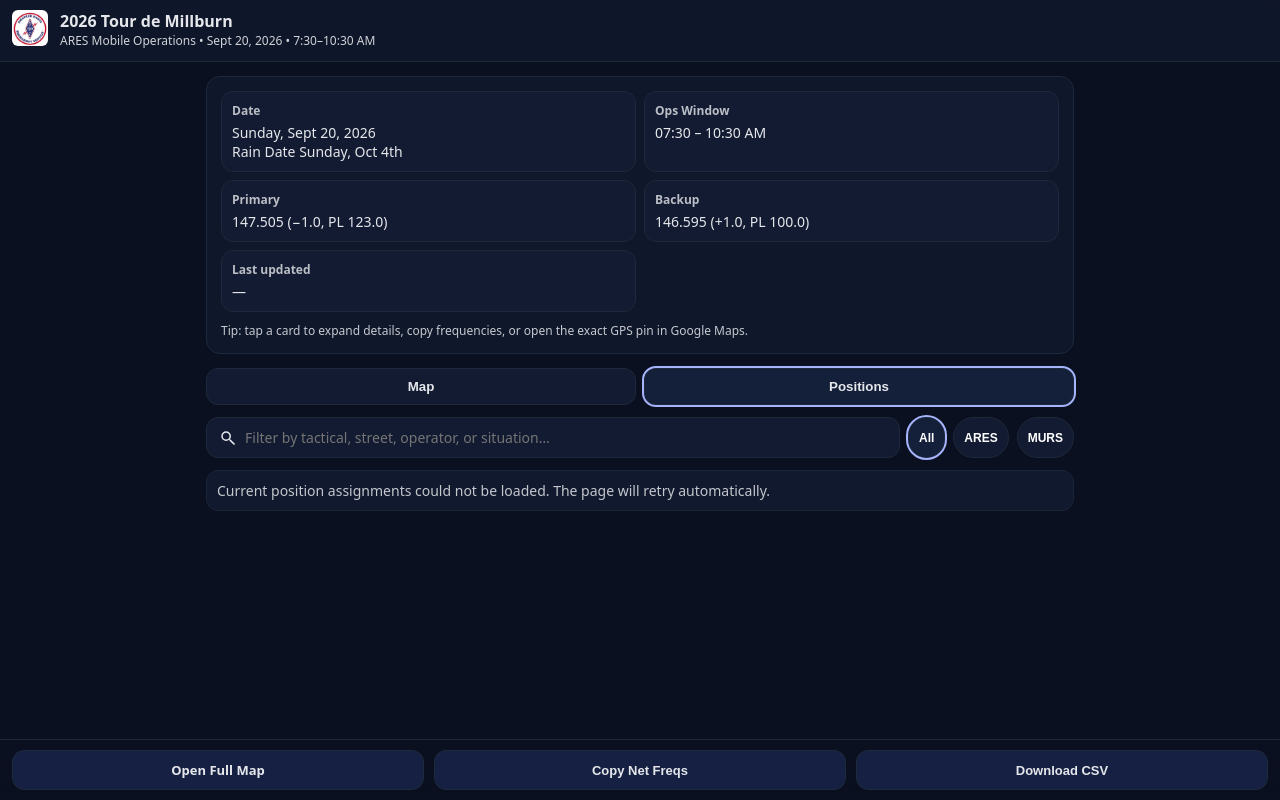
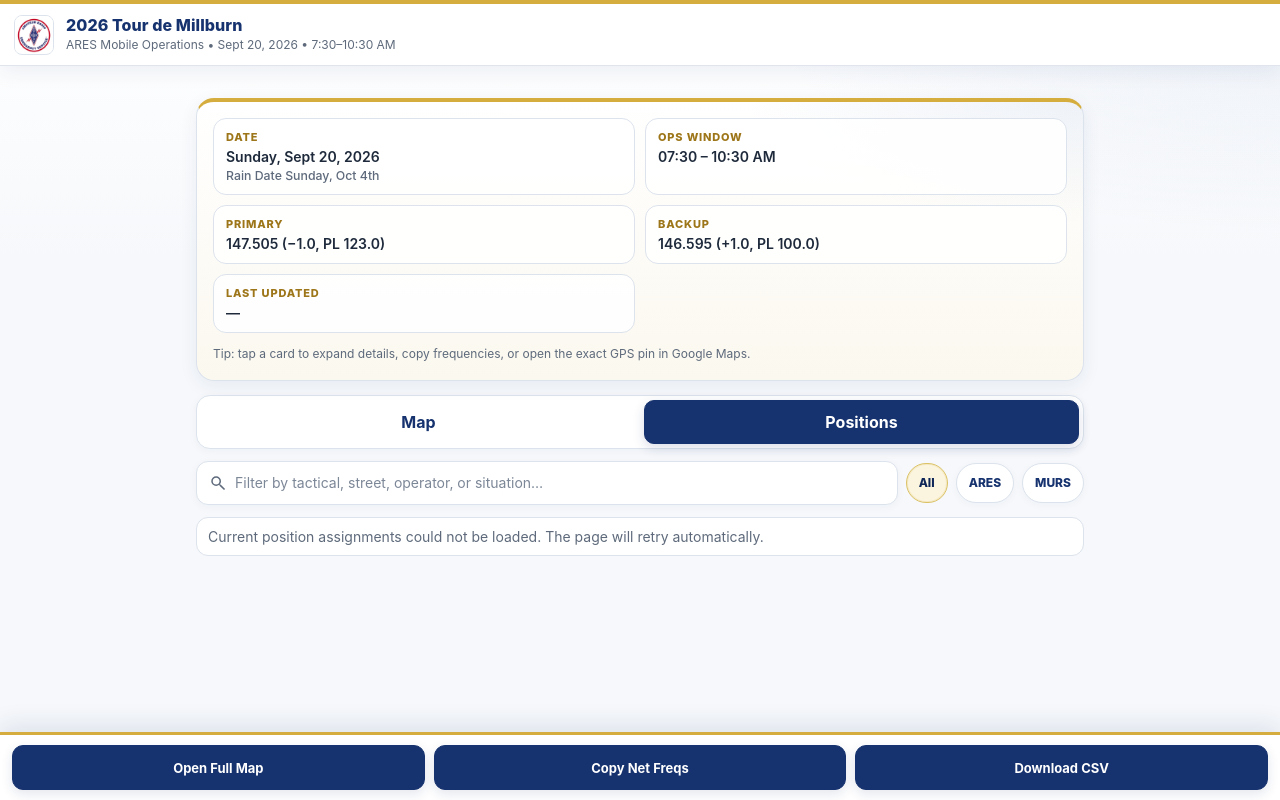
Before and after one commit to JEA3/ares, a plain HTML site: page tdm2026.html in a window 1280 px wide. Both pictures are taken after a click on the button "Positions". Drawn offline with Linux system fonts and the light colour scheme.

Commit message:
Refactor styles and update theme color
Updated theme color and various styles for improved aesthetics. Adjusted alert banner and header styles for better visibility and user experience.

```diff
--- a/tdm2026.html
+++ b/tdm2026.html
@@ -3,177 +3,422 @@
 <head>
   <meta charset="utf-8" />
   <meta name="viewport" content="width=device-width, initial-scale=1, viewport-fit=cover" />
-  <meta name="theme-color" content="#0f172a">
+  <meta name="theme-color" content="#17336f">
   <title>2026 Tour de Millburn – ARES Mobile Ops</title>
   <meta name="description" content="ARES mobile operations page for the 2026 Tour de Millburn. Map, tactical positions, operators, and frequencies." />
 
   <!-- iOS PWA niceties -->
   <meta name="apple-mobile-web-app-capable" content="yes">
-  <meta name="apple-mobile-web-app-status-bar-style" content="black-translucent">
+  <meta name="apple-mobile-web-app-status-bar-style" content="default">
 
   <style>
     :root{
-      --bg:#0b1020;         /* deep slate */
-      --panel:#0f172a;      /* dark panel */
-      --ink:#e5e7eb;        /* light text */
-      --muted:#a5b4fc;      /* accent */
-      --accent:#60a5fa;     /* action */
-      --ok:#10b981;         /* success */
-      --warn:#f59e0b;       /* warning */
-      --card:#121b31;       /* card background */
-      --ring:#1e293b;       /* subtle outlines */
+      /* Essex County-inspired palette used on the redesigned ARES home page */
+      --county-navy:#17336f;
+      --county-navy-deep:#0e2557;
+      --county-blue:#2b5ca8;
+      --county-gold:#d5ad3f;
+      --county-gold-dark:#9d7619;
+      --paper:#ffffff;
+      --canvas:#f6f8fb;
+      --warm:#fbf8ef;
+      --blue-soft:#eef4fc;
+      --gold-soft:#fbf5df;
+      --ink:#1e2a3b;
+      --muted:#5e6a7b;
+      --line:#dce3ec;
+      --success:#187451;
+      --warn:#b7791f;
+      --shadow:0 10px 28px rgba(23,51,111,.10);
+      --shadow-soft:0 5px 18px rgba(23,51,111,.07);
 
-      /* Alert banner palette */
-      --banner-bg:#fde047;  /* vivid yellow */
-      --banner-border:#eab308; /* deeper yellow */
-      --banner-fg:#0b1020;  /* dark text for contrast */
+      /* Existing alert-banner variables retained */
+      --banner-bg:#fff2b8;
+      --banner-border:#d5ad3f;
+      --banner-fg:#342a12;
     }
-    * { box-sizing: border-box; }
-    html, body { margin:0; padding:0; background:var(--bg); color:var(--ink); font-family: system-ui, -apple-system, Segoe UI, Roboto,  Helvetica, Arial, "Apple Color Emoji", "Segoe UI Emoji"; }
-    a { color: var(--accent); }
-    .wrap { max-width: 900px; margin: 0 auto; padding: env(safe-area-inset-top) 16px 96px; }
+
+    *{box-sizing:border-box}
+    html{scroll-behavior:smooth}
+    html,body{
+      margin:0;
+      padding:0;
+      background:var(--canvas);
+      color:var(--ink);
+      font-family:Inter,ui-sans-serif,system-ui,-apple-system,BlinkMacSystemFont,"Segoe UI",Roboto,Helvetica,Arial,"Apple Color Emoji","Segoe UI Emoji";
+      -webkit-font-smoothing:antialiased;
+      text-rendering:optimizeLegibility;
+    }
+    body{
+      min-height:100vh;
+      background:
+        radial-gradient(800px 360px at 100% 0%, rgba(43,92,168,.08), transparent 65%),
+        linear-gradient(180deg,#ffffff 0,#f6f8fb 260px,#f6f8fb 100%);
+    }
+    a{color:var(--county-blue);text-underline-offset:3px}
+    a:hover{text-decoration-thickness:2px}
+    button,input{font:inherit}
+    button{cursor:pointer}
+    button:focus-visible,a:focus-visible,input:focus-visible,summary:focus-visible{
+      outline:3px solid rgba(213,173,63,.68);
+      outline-offset:2px;
+    }
+
+    .wrap{
+      max-width:920px;
+      margin:0 auto;
+      padding:18px 16px calc(104px + env(safe-area-inset-bottom));
+    }
 
     /* ATTENTION BANNER */
     .alert-banner{
-      position: sticky; top: 0; z-index: 1100;
-      background: var(--banner-bg); color: var(--banner-fg);
-      border-bottom: 2px solid var(--banner-border);
-      padding: calc(env(safe-area-inset-top) + 8px) 12px 8px;
-      display: flex; align-items: center; gap: 10px; justify-content: center;
-      font-weight: 800; text-align: center; letter-spacing: .2px;
-      box-shadow: 0 6px 12px rgba(0,0,0,.25);
+      position:sticky;
+      top:0;
+      z-index:1100;
+      background:var(--banner-bg);
+      color:var(--banner-fg);
+      border-bottom:2px solid var(--banner-border);
+      padding:calc(env(safe-area-inset-top) + 9px) 12px 9px;
+      display:flex;
+      align-items:center;
+      gap:10px;
+      justify-content:center;
+      font-weight:800;
+      text-align:center;
+      letter-spacing:.1px;
+      box-shadow:0 5px 16px rgba(23,51,111,.12);
     }
-    .alert-banner .icon{ font-size: 18px; line-height: 1; }
-    .alert-banner .banner-text{ font-size: 14px; }
-    .alert-banner .banner-text b{ font-weight: 900; }
+    .alert-banner .icon{font-size:18px;line-height:1}
+    .alert-banner .banner-text{font-size:14px}
+    .alert-banner .banner-text b{font-weight:900}
     .banner-close{
-      all: unset; cursor: pointer; margin-left: auto; padding: 8px;
-      border-radius: 8px; line-height: 1; color: inherit;
+      all:unset;
+      cursor:pointer;
+      margin-left:auto;
+      padding:8px;
+      border-radius:8px;
+      line-height:1;
+      color:inherit;
     }
-    .banner-close:focus-visible{ outline: 2px solid currentColor; outline-offset: 2px; }
-    @media (min-width:640px){
-      .alert-banner .banner-text{ font-size: 15px; }
+    .banner-close:focus-visible{outline:2px solid currentColor;outline-offset:2px}
+    @media(min-width:640px){.alert-banner .banner-text{font-size:15px}}
+
+    /* Header */
+    header{
+      position:sticky;
+      top:0;
+      z-index:1000;
+      min-height:66px;
+      padding:9px max(14px, env(safe-area-inset-left));
+      display:flex;
+      align-items:center;
+      gap:12px;
+      background:rgba(255,255,255,.97);
+      border-top:4px solid var(--county-gold);
+      border-bottom:1px solid rgba(23,51,111,.13);
+      box-shadow:0 5px 20px rgba(23,51,111,.08);
+      backdrop-filter:saturate(135%) blur(9px);
+    }
+    header a{display:flex;flex:0 0 auto;border-radius:9px}
+    header img{
+      width:40px;
+      height:40px;
+      object-fit:contain;
+      border-radius:8px;
+      background:#fff;
+      border:1px solid var(--line);
+    }
+    header .title{line-height:1.18;min-width:0}
+    header .title b{
+      display:block;
+      color:var(--county-navy);
+      font-size:16px;
+      font-weight:800;
+      letter-spacing:.005em;
+    }
+    header .title span{
+      display:block;
+      margin-top:3px;
+      color:var(--muted);
+      font-size:12px;
     }
 
-    /* Header */
-    header {
-      position: sticky; top: 0; z-index: 1000;
-      background: linear-gradient(180deg, rgba(15,23,42,0.98), rgba(15,23,42,0.92));
-      border-bottom: 1px solid var(--ring);
-      padding: 10px 12px;
-      display: flex; align-items: center; gap: 12px;
-      backdrop-filter: blur(6px);
+    /* Hero / event summary */
+    .hero{
+      position:relative;
+      overflow:hidden;
+      background:
+        radial-gradient(500px 180px at 100% 0%, rgba(43,92,168,.08), transparent 68%),
+        linear-gradient(180deg,#fff 0%,var(--warm) 100%);
+      border:1px solid var(--line);
+      border-top:4px solid var(--county-gold);
+      border-radius:18px;
+      padding:16px;
+      margin:14px 0;
+      display:grid;
+      gap:12px;
+      box-shadow:var(--shadow-soft);
     }
-    header img { width: 36px; height: 36px; object-fit: cover; border-radius: 6px; }
-    header .title { line-height: 1.1; }
-    header .title b { display:block; font-size: 16px; }
-    header .title span { font-size: 12px; opacity: 0.9; }
-
-    /* Hero / event summary */
-    .hero {
-      background: var(--panel);
-      border: 1px solid var(--ring);
-      border-radius: 14px;
-      padding: 14px;
-      margin: 14px 0;
-      display: grid; gap: 10px;
+    .kvs{
+      display:grid;
+      grid-template-columns:repeat(2,minmax(0,1fr));
+      gap:10px;
     }
-    .kvs { display: grid; grid-template-columns: 1fr 1fr; gap: 8px; }
-    .kv {
-      background: var(--card);
-      border: 1px solid var(--ring);
-      border-radius: 12px;
-      padding: 10px;
-      font-size: 14px;
+    .kv{
+      background:rgba(255,255,255,.9);
+      border:1px solid var(--line);
+      border-radius:13px;
+      padding:11px 12px;
+      font-size:14px;
+      min-width:0;
     }
-    .kv b { display:block; font-size:12px; opacity:.8; margin-bottom:4px; font-weight:600; }
-    .note { font-size: 12px; opacity: .85; }
+    .kv b{
+      display:block;
+      margin-bottom:4px;
+      color:var(--county-gold-dark);
+      font-size:11px;
+      font-weight:850;
+      letter-spacing:.075em;
+      text-transform:uppercase;
+    }
+    .kv div{color:var(--ink);font-weight:580}
+    .kv div + div{
+      margin-top:3px;
+      color:var(--muted);
+      font-size:.88em;
+      font-weight:500;
+    }
+    .note{color:var(--muted);font-size:12px;line-height:1.55}
 
     /* Tabs */
-    .tabs { display:flex; gap:8px; margin:12px 0; }
-    .tabbtn {
-      flex:1; text-align:center; padding:10px 12px; border-radius:12px;
-      border:1px solid var(--ring); background:var(--card); color:var(--ink);
-      font-weight:600;
+    .tabs{
+      display:flex;
+      gap:8px;
+      margin:12px 0;
+      padding:4px;
+      background:#fff;
+      border:1px solid var(--line);
+      border-radius:14px;
+      box-shadow:0 2px 10px rgba(23,51,111,.04);
     }
-    .tabbtn.active { outline:2px solid var(--muted); background: #141f3a; }
+    .tabbtn{
+      flex:1;
+      min-height:44px;
+      text-align:center;
+      padding:10px 12px;
+      border:1px solid transparent;
+      border-radius:10px;
+      background:transparent;
+      color:var(--county-navy);
+      font-weight:750;
+    }
+    .tabbtn:hover{background:var(--blue-soft)}
+    .tabbtn.active{
+      background:var(--county-navy);
+      border-color:var(--county-navy);
+      color:#fff;
+      box-shadow:0 4px 12px rgba(23,51,111,.16);
+    }
 
-    /* Map embed */
-    .mapwrap { border:1px solid var(--ring); border-radius:14px; overflow:hidden; background:#000; }
-    .mapwrap iframe { width:100%; height:56vh; min-height:320px; border:0; display:block; }
+    /* Map */
+    .mapwrap{
+      overflow:hidden;
+      background:#fff;
+      border:1px solid var(--line);
+      border-radius:18px;
+      box-shadow:var(--shadow);
+    }
+    .mapwrap iframe{
+      width:100%;
+      height:56vh;
+      min-height:320px;
+      border:0;
+      display:block;
+    }
 
     /* Controls & search */
-    .controls {
-      display:flex; gap:8px; margin:12px 0; flex-wrap:wrap;
+    .controls{
+      display:flex;
+      gap:8px;
+      margin:12px 0;
+      flex-wrap:wrap;
+      align-items:center;
     }
-    .search {
-      flex:1; display:flex; align-items:center; gap:8px;
-      background: var(--card); border:1px solid var(--ring); border-radius:12px; padding:10px 12px;
+    .search{
+      flex:1 1 320px;
+      min-height:44px;
+      display:flex;
+      align-items:center;
+      gap:8px;
+      background:#fff;
+      border:1px solid var(--line);
+      border-radius:12px;
+      padding:10px 12px;
+      color:var(--muted);
+      box-shadow:0 2px 10px rgba(23,51,111,.04);
     }
-    .search input {
-      all: unset; flex:1; font-size:14px; color:var(--ink);
+    .search:focus-within{
+      border-color:rgba(43,92,168,.55);
+      box-shadow:0 0 0 3px rgba(43,92,168,.09);
     }
-    .chip {
-      padding:8px 10px; border-radius:999px; border:1px solid var(--ring); background:var(--card);
-      font-size:12px; font-weight:700; color:#fff; /* ensure white text per request */
+    .search input{
+      all:unset;
+      flex:1;
+      min-width:0;
+      font-size:14px;
+      color:var(--ink);
     }
-    .chip[data-active="true"] { outline:2px solid var(--muted); background:#141f3a; }
+    .search input::placeholder{color:#7c8797}
+    .chip{
+      min-height:40px;
+      padding:8px 12px;
+      border-radius:999px;
+      border:1px solid var(--line);
+      background:#fff;
+      color:var(--county-navy);
+      font-size:12px;
+      font-weight:800;
+      box-shadow:0 2px 8px rgba(23,51,111,.035);
+    }
+    .chip:hover{background:var(--blue-soft)}
+    .chip[data-active="true"]{
+      background:var(--gold-soft);
+      border-color:#dbc266;
+      color:var(--county-navy-deep);
+      box-shadow:inset 0 0 0 1px rgba(213,173,63,.18);
+    }
 
     /* Cards list */
-    .list { display:grid; gap:10px; }
-    details.card {
-      background: var(--panel);
-      border:1px solid var(--ring);
-      border-radius: 14px;
+    .list{display:grid;gap:10px}
+    details.card{
       overflow:hidden;
+      background:#fff;
+      border:1px solid var(--line);
+      border-radius:15px;
+      box-shadow:var(--shadow-soft);
     }
-    summary {
-      list-style:none; cursor:pointer;
-      padding:12px 14px; display:flex; align-items:center; gap:10px;
+    details.card[open]{border-color:#ccd7e7}
+    summary{
+      list-style:none;
+      cursor:pointer;
+      padding:13px 14px;
+      display:flex;
+      align-items:center;
+      gap:11px;
+      color:var(--ink);
     }
-    summary::-webkit-details-marker { display:none; }
-    .tag {
-      font-weight:800; font-size:12px; padding:4px 8px; border-radius:8px; background:#1a2440; border:1px solid var(--ring);
-      min-width: 44px; text-align:center;
+    summary:hover{background:#fafbfd}
+    summary::-webkit-details-marker{display:none}
+    .tag{
+      min-width:46px;
+      padding:5px 8px;
+      text-align:center;
+      border-radius:8px;
+      background:var(--county-navy);
+      border:1px solid var(--county-navy);
+      color:#fff;
+      font-size:12px;
+      font-weight:850;
+      letter-spacing:.02em;
     }
-    .role { font-size:12px; opacity:.85; }
-    .summaryline { display:flex; flex-direction:column; gap:4px; }
-    .opline { font-size:13px; }
-    .body { padding:12px 14px; display:grid; gap:10px; border-top:1px solid var(--ring); background:#0c142a; }
+    .role{font-size:12px;color:var(--muted)}
+    .summaryline{display:flex;flex-direction:column;gap:3px;min-width:0}
+    .opline{font-size:13px;color:var(--county-navy-deep)}
+    .body{
+      padding:13px 14px;
+      display:grid;
+      gap:10px;
+      border-top:1px solid var(--line);
+      background:#f8fafc;
+    }
 
-    .row { display:grid; grid-template-columns: 1fr; gap:10px; }
-    @media (min-width:640px){
-      .row.two { grid-template-columns: 1fr 1fr; }
+    .row{display:grid;grid-template-columns:1fr;gap:10px}
+    @media(min-width:640px){.row.two{grid-template-columns:1fr 1fr}}
+    .info{
+      background:#fff;
+      border:1px solid var(--line);
+      border-radius:12px;
+      padding:10px 11px;
+      color:var(--ink);
+      font-size:14px;
     }
-    .info {
-      background: var(--card);
-      border:1px solid var(--ring);
-      border-radius: 12px;
-      padding:10px;
-      font-size: 14px;
+    .info b{
+      display:block;
+      margin-bottom:4px;
+      color:var(--county-gold-dark);
+      font-size:11px;
+      font-weight:850;
+      letter-spacing:.065em;
+      text-transform:uppercase;
     }
-    .info b { display:block; font-size:12px; opacity:.8; margin-bottom:4px; }
-    .btns { display:flex; gap:8px; flex-wrap:wrap; }
-    .btn {
-      display:inline-block; padding:10px 12px; border-radius:12px; border:1px solid var(--ring); background:#152042;
-      font-weight:700; font-size:13px; text-decoration:none; color:var(--ink);
-      min-width:44px; text-align:center;
+    .freq{color:var(--county-navy);font-weight:720}
+    .btns{display:flex;gap:8px;flex-wrap:wrap}
+    .btn{
+      appearance:none;
+      display:inline-flex;
+      align-items:center;
+      justify-content:center;
+      min-width:44px;
+      min-height:42px;
+      padding:9px 13px;
+      border-radius:11px;
+      border:1px solid var(--county-navy);
+      background:var(--county-navy);
+      color:#fff;
+      font-weight:750;
+      font-size:13px;
+      text-align:center;
+      text-decoration:none;
+      box-shadow:0 4px 12px rgba(23,51,111,.12);
     }
-    .btn:active { transform: translateY(1px); }
+    .btn:hover{
+      background:var(--county-navy-deep);
+      border-color:var(--county-navy-deep);
+      text-decoration:none;
+    }
+    .btn:active{transform:translateY(1px)}
 
-    /* Sticky footer quick links */
-    .dock {
-      position: fixed; bottom: 0; left: 0; right: 0; z-index: 999;
-      padding: 10px 12px calc(env(safe-area-inset-bottom) + 10px);
-      background: linear-gradient(0deg, rgba(11,16,32,0.98), rgba(11,16,32,0.85));
-      border-top: 1px solid var(--ring);
-      display:flex; gap:10px;
+    /* Fixed quick-action dock */
+    .dock{
+      position:fixed;
+      left:0;
+      right:0;
+      bottom:0;
+      z-index:999;
+      display:flex;
+      gap:9px;
+      padding:10px 12px calc(env(safe-area-inset-bottom) + 10px);
+      background:rgba(255,255,255,.97);
+      border-top:3px solid var(--county-gold);
+      box-shadow:0 -7px 24px rgba(23,51,111,.11);
+      backdrop-filter:saturate(135%) blur(9px);
     }
-    .dock .btn { flex:1; }
+    .dock .btn{
+      flex:1;
+      min-height:45px;
+      padding-inline:10px;
+    }
 
-    /* Small helpers */
-    .muted { opacity:.85; }
-    .hide { display:none !important; }
+    .muted{color:var(--muted)}
+    .hide{display:none!important}
+
+    @media(max-width:520px){
+      .wrap{padding-left:12px;padding-right:12px}
+      .kvs{grid-template-columns:1fr 1fr}
+      .kv{padding:10px}
+      .dock{gap:6px;padding-left:8px;padding-right:8px}
+      .dock .btn{font-size:11.5px;padding:8px 6px}
+      header .title span{font-size:11px}
+    }
+    @media(max-width:390px){
+      .kvs{grid-template-columns:1fr}
+      header .title b{font-size:15px}
+      header img{width:36px;height:36px}
+    }
+    @media(prefers-reduced-motion:reduce){
+      html{scroll-behavior:auto}
+      *{scroll-behavior:auto!important;transition:none!important}
+    }
   </style>
 </head>
 <body>
@@ -590,7 +835,7 @@
     const toastDiv = document.createElement('div');
     Object.assign(toastDiv.style, {
       position:'fixed', bottom:'80px', left:'50%', transform:'translateX(-50%)',
-      background:'#0b1226', border:'1px solid #1e293b', padding:'8px 12px',
+      background:'#17336f', color:'#ffffff', border:'1px solid #0e2557', padding:'8px 12px',
       borderRadius:'10px', fontWeight:'700', zIndex:'2000', opacity:'0',
       transition:'opacity .25s ease', pointerEvents:'none'
     });
```
